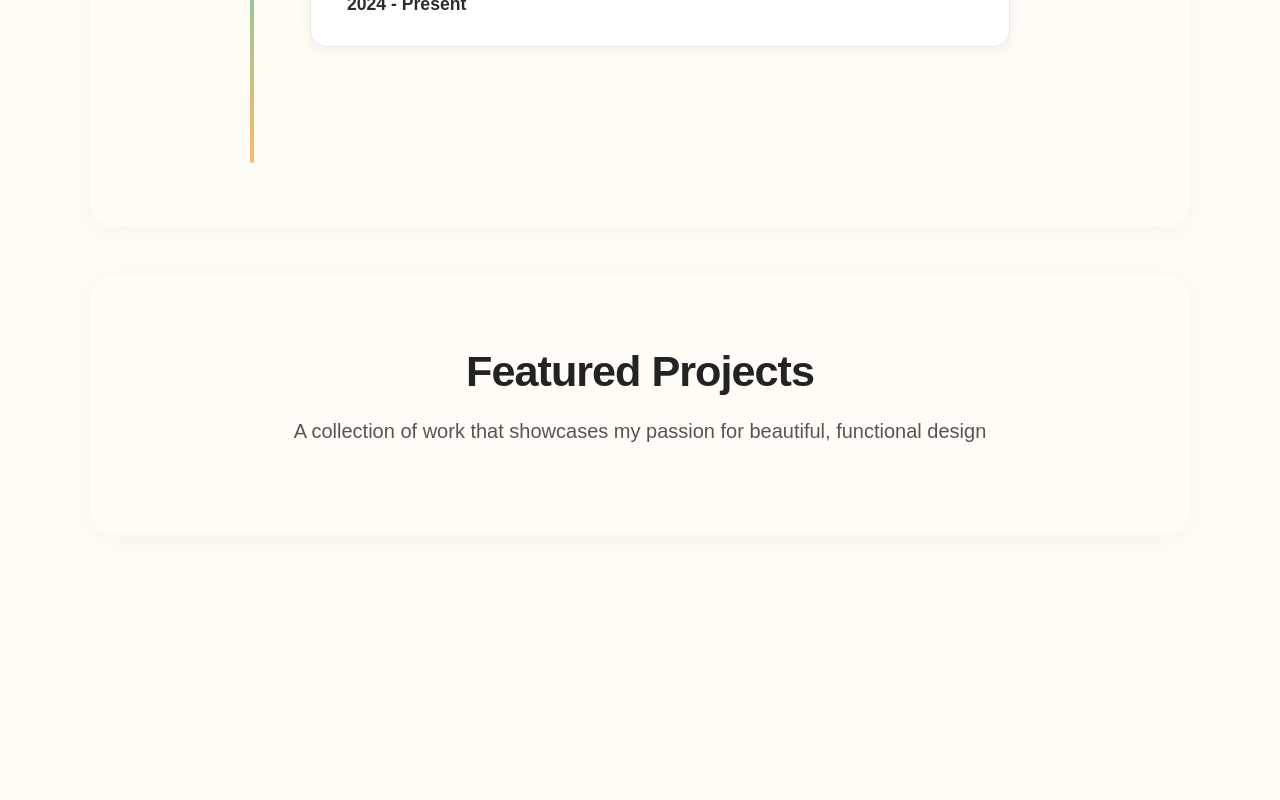
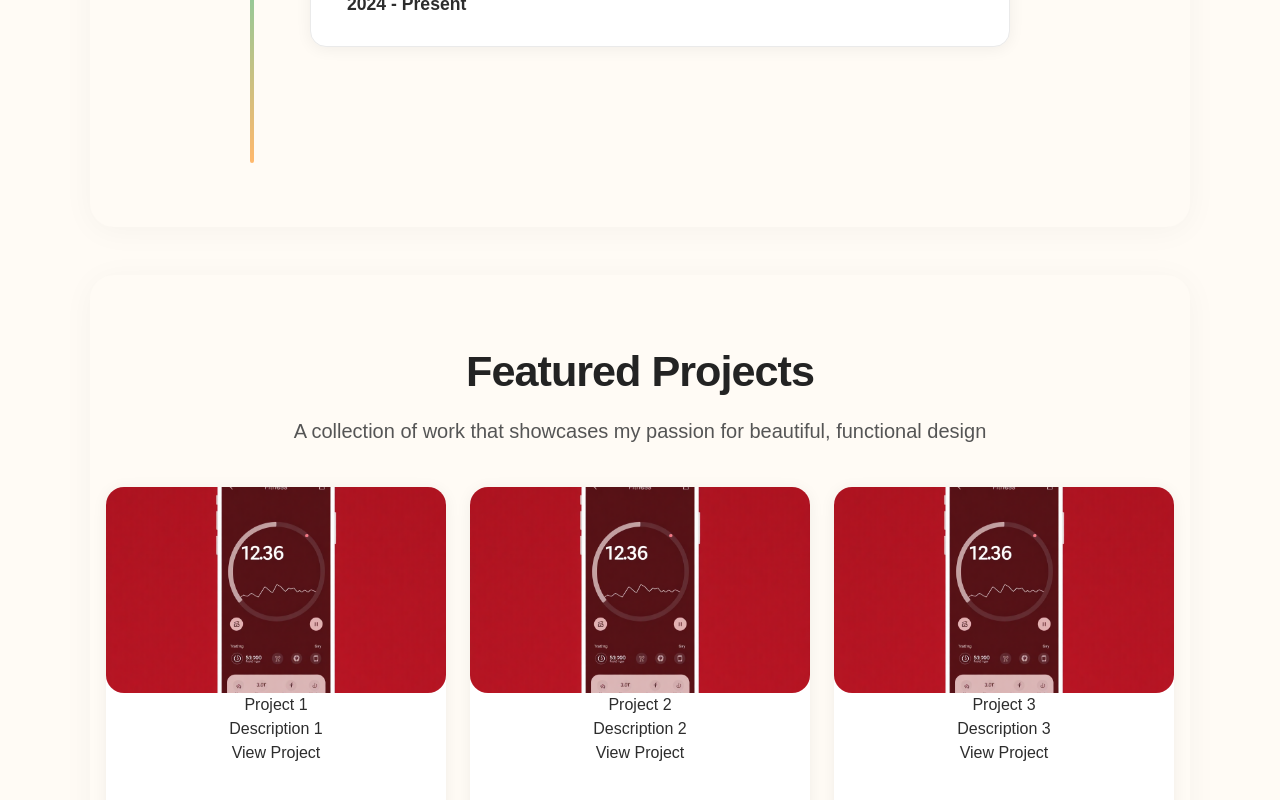
Before and after one commit to Nitanshu12/My-Portfolio, a React (Vite) app: page / in a window 1280 px wide. Shown: the part 2407-3207 px from the top of the page. Before the commit the page ends 2990 px from the top, so only its background shows below. Built offline with nearby package versions, Linux system fonts and the light colour scheme.

Commit message:
projects

```diff
--- a/src/components/Projects.jsx
+++ b/src/components/Projects.jsx
@@ -1,6 +1,25 @@
 import { motion } from 'framer-motion';
 import '../styles/Projects.css';
 import React from 'react';
+import image from '../assets/image.png'
+
+const projects = [
+    {
+        title: 'Project 1',
+        description: 'Description 1',
+        image: image
+    },
+    {
+        title: 'Project 2',
+        description: 'Description 2',
+        image: image
+    },
+    {
+        title: 'Project 3',
+        description: 'Description 3',
+        image: image
+    }
+]
 
 const Projects = () => {
     return (
@@ -11,6 +30,16 @@ const Projects = () => {
             <motion.p initial={{ opacity: 0 }} whileInView={{ opacity: 1 }} viewport={{ once: true }} transition={{ delay: 0.2, duration: 0.7 }} className="assist-subtitle">
             A collection of work that showcases my passion for beautiful, functional design
             </motion.p>
+            <div className="projects-grid">
+                {projects.map((project, index) => (
+                    <div key={index} className="project-card">
+                        <img src={project.image} alt={project.title} />
+                        <h3>{project.title}</h3>
+                        <p>{project.description}</p>
+                        <button className="project-card-cta-btn">View Project</button>
+                    </div>
+                ))}
+            </div>
         </section>
     )
 }
--- a/src/styles/Projects.css
+++ b/src/styles/Projects.css
@@ -7,3 +7,34 @@
     justify-content: center;
     text-align: center;
 }
+.projects-grid {
+    display: grid;
+    grid-template-columns: repeat(3, 1fr);
+    gap: 24px;
+}
+.project-card {
+    background: #fff;
+    border-radius: 18px;
+    box-shadow: 0 2px 16px 0 rgba(0,0,0,0.06);
+    transition: transform 0.3s, box-shadow 0.18s;
+    cursor: pointer;
+}
+.project-card:hover {
+    transform: translateY(-8px) scale(1.05);
+    box-shadow: 0 8px 32px 0 rgba(255, 120, 120, 0.10);
+}
+.project-card img {
+    width: 100%;
+    height: 50%;
+    object-fit: cover;
+    border-radius: 18px;
+    animation: fadeIn 0.3s ease-in-out;
+}
+@keyframes fadeIn {
+    from {
+        opacity: 0;
+    }
+    to {
+        opacity: 1;
+    }
+}
```
Also changed, not shown: src/assets/image.png (added).
